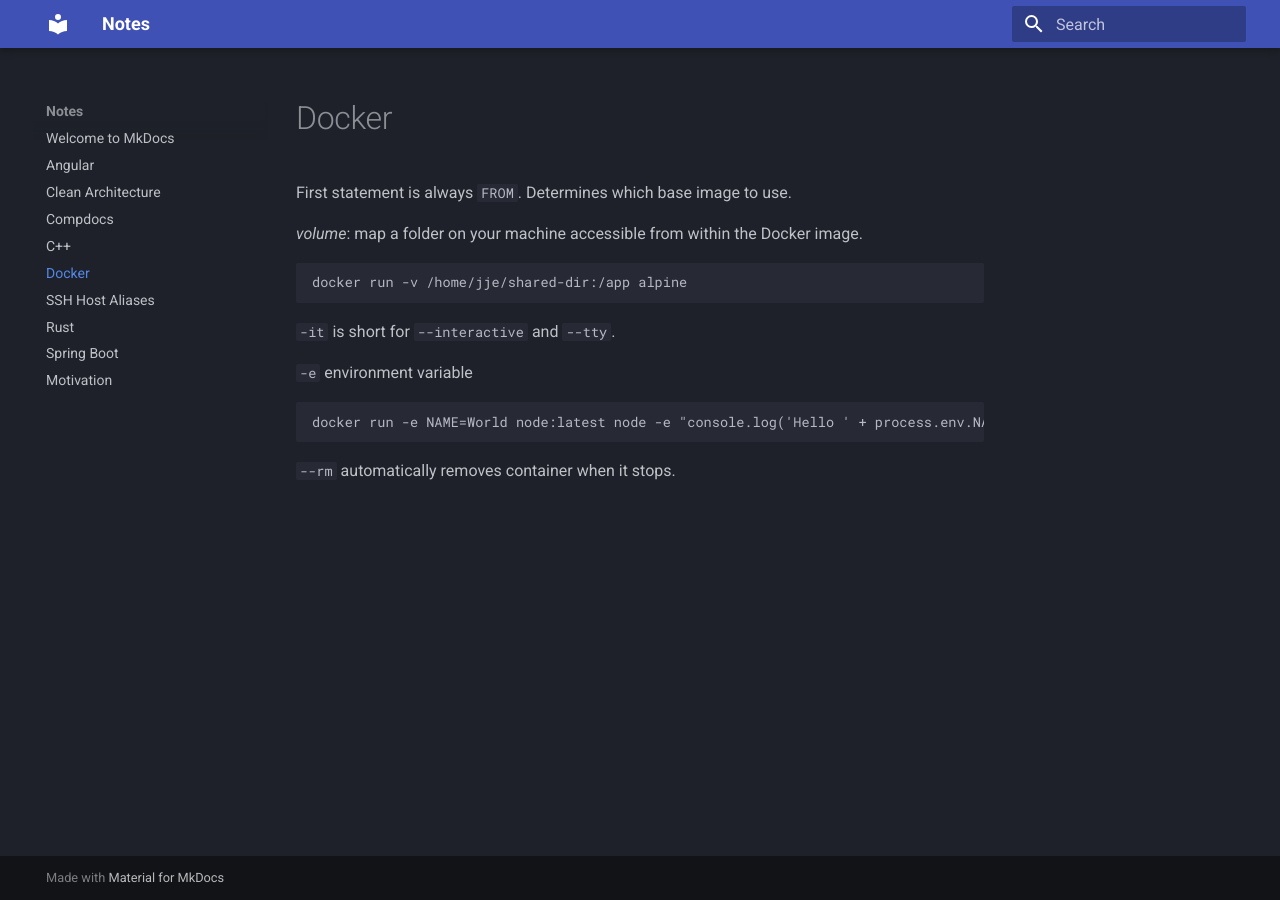
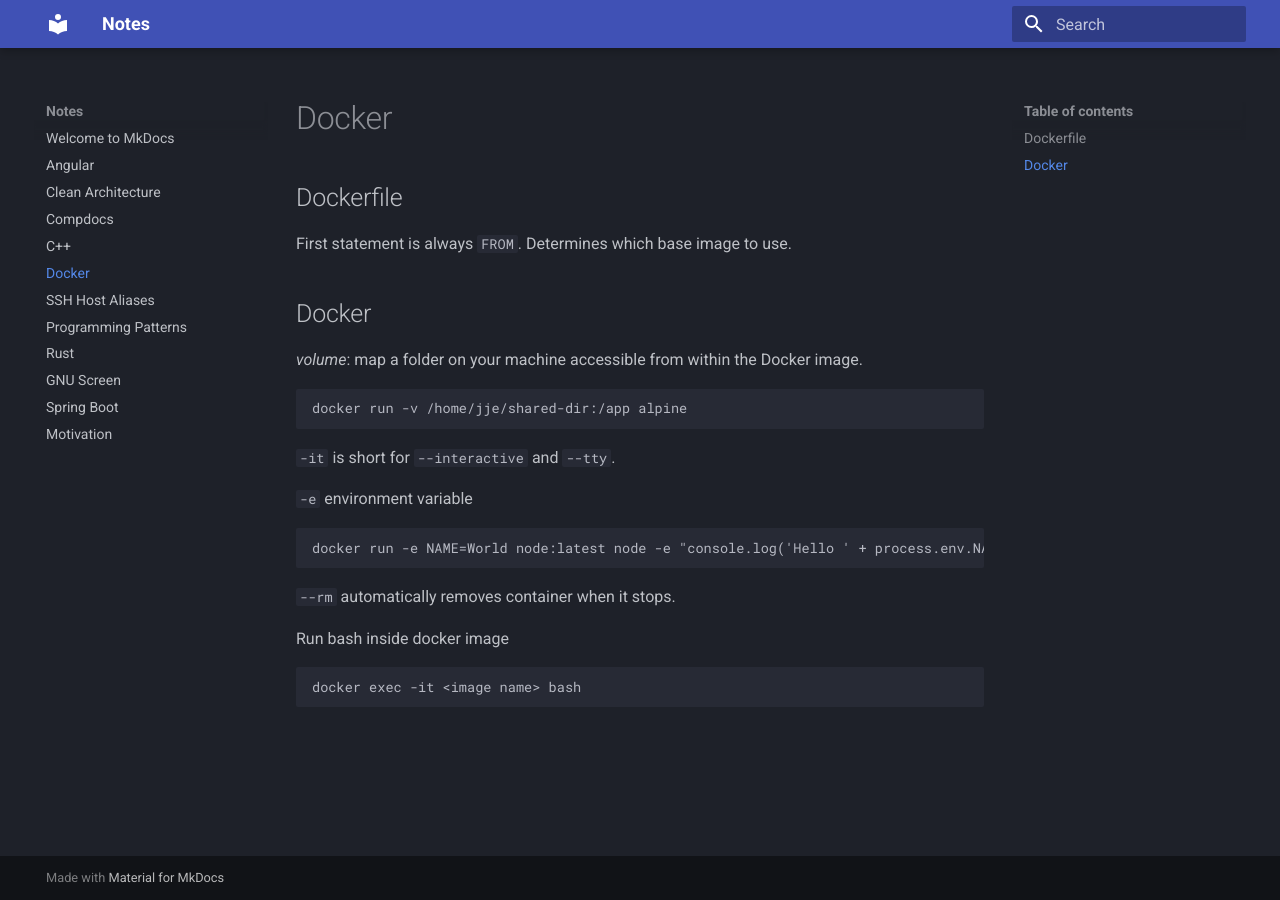
Before and after one commit to YotaYota/notes, an MkDocs documentation site: the page built from docs/docker.md, in a window 1280 px wide. Built offline with MkDocs 1.6.1 and Material for MkDocs 9.7.7, drawn with Linux system fonts in a browser that asks for light colours.

Commit message:
docker, patterns, gnu screen

````diff
--- a/docs/docker.md
+++ b/docs/docker.md
@@ -1,7 +1,12 @@
+
+## Dockerfile
 
 First statement is always `FROM`. Determines which base image to use.
 
+## Docker
+
 _volume_: map a folder on your machine accessible from within the Docker image.
+
 ```
 docker run -v /home/jje/shared-dir:/app alpine
 ```
@@ -9,9 +14,16 @@
 `-it` is short for `--interactive` and `--tty`.
 
 `-e` environment variable
+
 ```
 docker run -e NAME=World node:latest node -e "console.log('Hello ' + process.env.NAME)"
 ```
 
+`--rm` automatically removes container when it stops.
 
-`--rm` automatically removes container when it stops.
+
+Run bash inside docker image
+
+```
+docker exec -it <image name> bash
+```
````
Also changed, not shown: docs/patterns.md (added, +9 -0 lines), docs/screen.md (added, +36 -0 lines).
